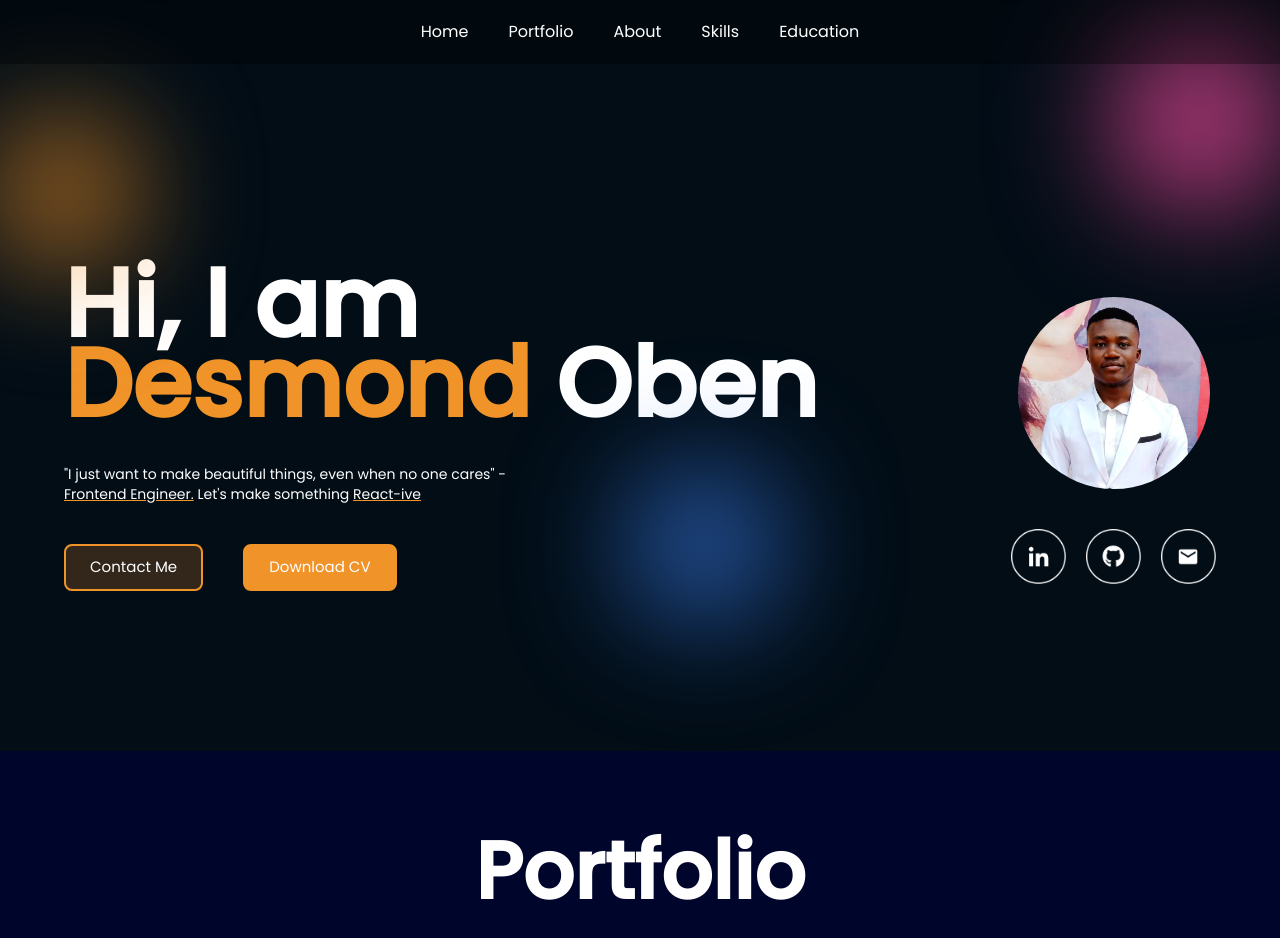
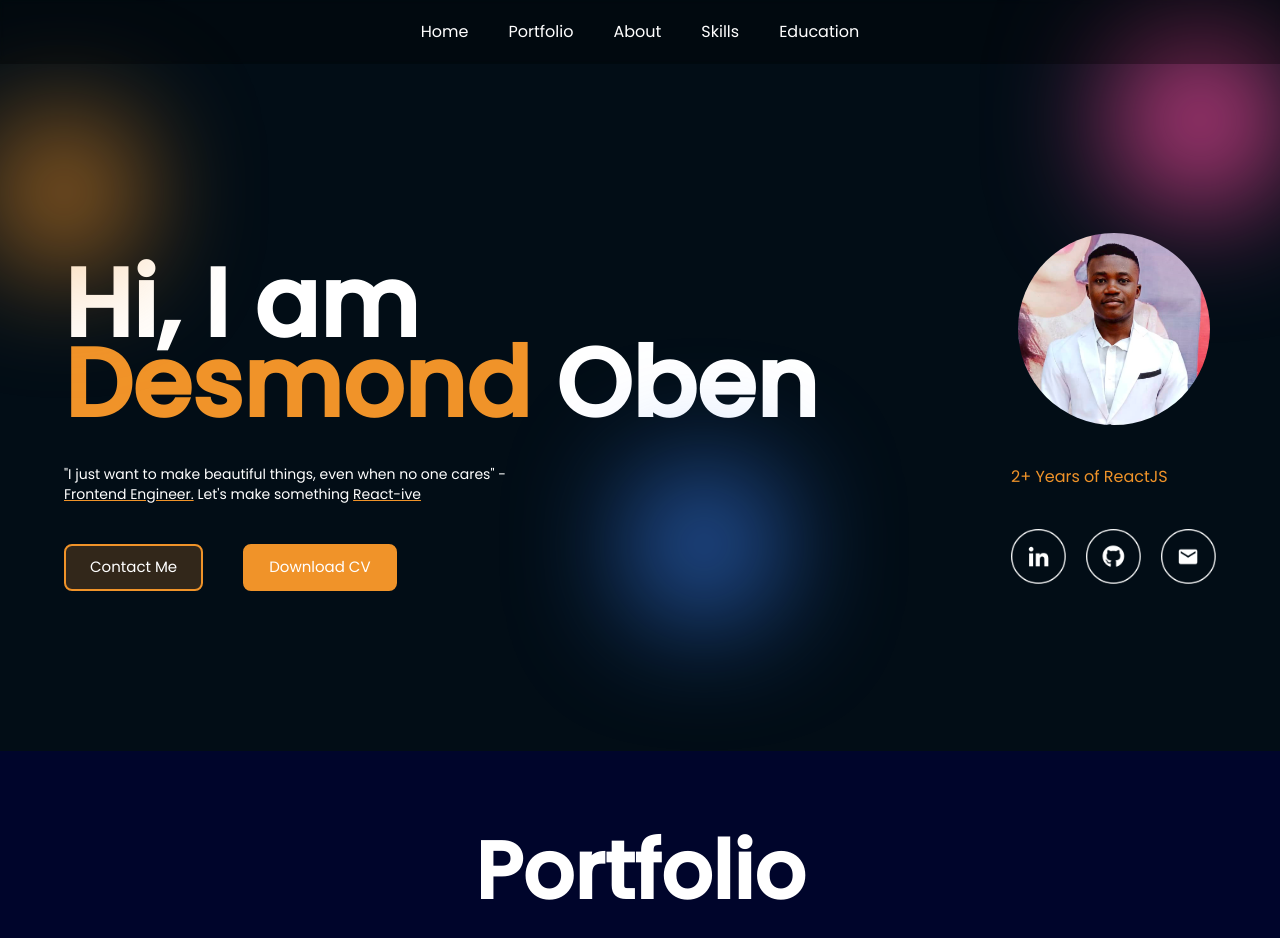
Before and after one commit to obendesmond/Portfolio, a Next.js app: page / in a window 1280 px wide. Shown: the top 938 px of the page. Built offline with nearby package versions, Linux system fonts and the light colour scheme.

Commit message:
add experience in hero

```diff
--- a/src/components/sections/HeroSection.js
+++ b/src/components/sections/HeroSection.js
@@ -47,6 +47,7 @@ export default function HeroSection() {
         <div
           className={`hidden bg-[url('/assets/desmond.png')] px-16 bg-cover bg-no-repeat w-48 h-48 rounded-full self-center md:flex`}
         ></div>
+        <p className="text-myOrange">2+ Years of ReactJS</p>
         <div className="self-center">
           <ContactLinks showOnMd />
         </div>
```
